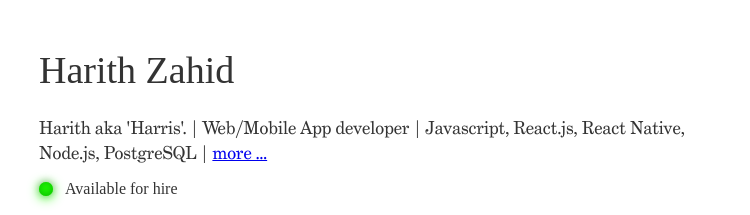
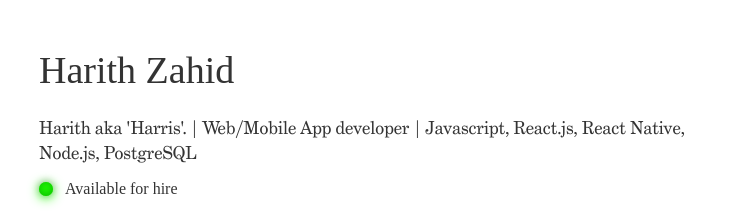
Before and after one commit to harithzahid/portfolio, a Gatsby site: page / in a window 1280 px wide. Shown: the top 215 px of the page, without its empty margins (261-1011 px from the left). Built offline with nearby package versions, Linux system fonts and the light colour scheme; Gatsby itself is replaced by a stand-in of ours; what typography-theme-doelger would draw is missing.

Commit message:
Remove hardcoded link

```diff
--- a/src/components/page-header/PageHeader.jsx
+++ b/src/components/page-header/PageHeader.jsx
@@ -20,7 +20,7 @@
 export default () => (
   <div className={styles.root}>
     <h1>Harith Zahid</h1>
-    <div>Harith aka 'Harris'. | Web/Mobile App developer | Javascript, React.js, React Native, Node.js, PostgreSQL | <Link to="/blog">more ...</Link></div>
+    <div>Harith aka 'Harris'. | Web/Mobile App developer | Javascript, React.js, React Native, Node.js, PostgreSQL</div>
     <div className={styles.forHire}>
       <BlinkCircle />
       <div>Available for hire</div>
```
